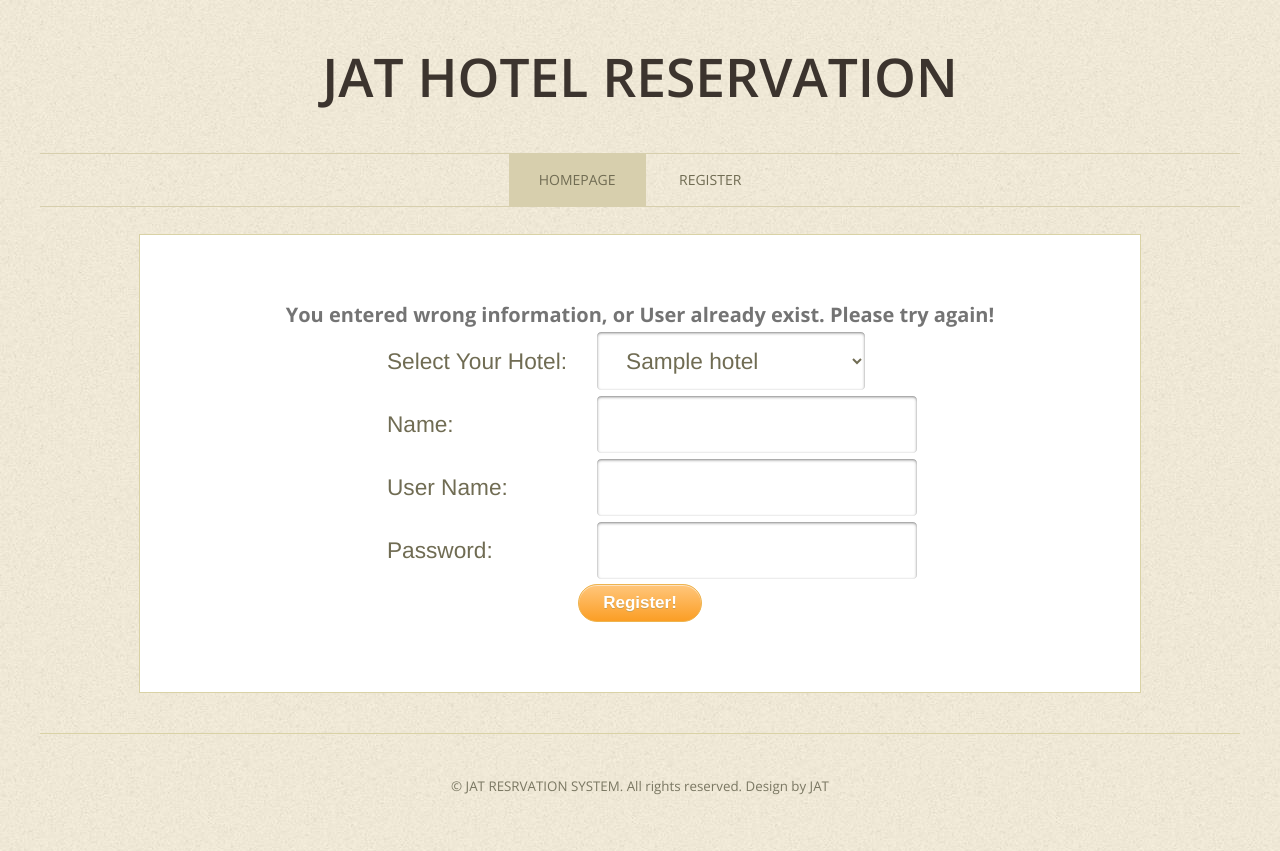
After one commit to jaypatel1392/The-Data-Miners-SJSU, a PHP site: page /manager/retry.php in a window 1280 px wide. The commit adds this page. Run offline with PHP 8.4, Linux system fonts and the light colour scheme; tables that the repository leaves empty or names only in its code hold one stand-in row (values such as "Sample post").

Commit message:
Merging, updating, and reorganizing
Merging: css files, index.php
Updating: updated all php files to have the links navigating to each
other; updated the header to link to index.php; swapped “about us” and
“cancel” position
Reorganizing: copied Jay’s manager folder to be not so nested for
cleaner code.

also tweak’d jay’s code for the CSS class highlighting and change
“index.html” to “index.php”

```diff
--- a/cancel.php
+++ b/cancel.php
@@ -26,16 +26,16 @@ Released   : 20130428
 </head>
 <body>
 <div id="logo" class="container">
-	<h1><a href="#">JAT Hotels</a></h1>
+	<h1><a href="../index.php">JAT Hotels</a></h1>
 </div>
 <div id="menu-wrapper">
 	<div id="menu" class="container">
 		<ul>
 			<li><a href="index.php">Homepage</a></li>
 			<li><a href="rent.php">Rent a Room</a></li>
-			<li><a href="#">Manager Login</a></li>
+			<li><a href="manager/login.php">Manager Login</a></li>
+			<li class="current_page_item"><a href="cancel.php">Cancel Reservation</a></li>
 			<li><a href="#">About Us</a></li>
-			<li class="current_page_item"><a href="cancel.php">Cancel Reservation</a></li>
 			<li><a href="#">Contact Us</a></li>
 		</ul>
 	</div>
--- a/cancel_result.php
+++ b/cancel_result.php
@@ -26,16 +26,16 @@ Released   : 20130428
 </head>
 <body>
 <div id="logo" class="container">
-	<h1><a href="#">JAT Hotels</a></h1>
+	<h1><a href="../index.php">JAT Hotels</a></h1>
 </div>
 <div id="menu-wrapper">
 	<div id="menu" class="container">
 		<ul>
 			<li><a href="index.php">Homepage</a></li>
 			<li><a href="rent.php">Rent a Room</a></li>
-			<li><a href="#">Manager Login</a></li>
+			<li><a href="manager/login.php">Manager Login</a></li>
+			<li class="current_page_item"><a href="cancel.php">Cancel Reservation</a></li>
 			<li><a href="#">About Us</a></li>
-			<li class="current_page_item"><a href="cancel.php">Cancel Reservation</a></li>
 			<li><a href="#">Contact Us</a></li>
 		</ul>
 	</div>
--- a/default.css
+++ b/default.css
@@ -124,6 +124,7 @@ ul.style1 .first
 
 #logo h1 {
 	padding: 0px 0px 0px 0px;
+	text-transform: uppercase;
 	font-size: 4em;
 	font-weight: 600;
 	color: #706C53
@@ -150,17 +151,11 @@ ul.style1 .first
 
 /* Menu */
 
-#menu-wrapper {
-	overflow: hidden;
+#menu {
 	height: 52px;
 	margin-bottom: 2em;
 	border-top: 1px solid #D7CFAD;
 	border-bottom: 1px solid #D7CFAD;
-}
-
-#menu {
-	overflow: hidden;
-	height: 52px;
 }
 
 #menu ul {
@@ -204,6 +199,15 @@ ul.style1 .first
 #page {
 	overflow: hidden;
 	width: 1100px;
+	margin-bottom: 3em;
+	padding: 5em 50px;
+	background: #FFF;
+	border: 1px solid #D9D2A5;
+}
+
+#managerpage {
+	overflow: hidden;
+	width: 900px;
 	margin-bottom: 3em;
 	padding: 5em 50px;
 	background: #FFF;
@@ -260,6 +264,101 @@ ul.style1 .first
 #sidebar {
 }
 
+/** TEXT **/
+
+.formtext
+{
+	font-family: "HelveticaNeue-Light", "Helvetica Neue Light", "Helvetica Neue", Helvetica, Arial, "Lucida Grande", sans-serif;
+    font-weight: 400;
+    font-size: 1.7em;
+    padding: 15px 25px;
+	color: #706C53;
+
+}
+
+
+
+/** Button **/
+
+.btn {
+	-moz-box-shadow:inset 0px 1px 0px 0px #fce2c1;
+	-webkit-box-shadow:inset 0px 1px 0px 0px #fce2c1;
+	box-shadow:inset 0px 1px 0px 0px #fce2c1;
+	background:-webkit-gradient(linear, left top, left bottom, color-stop(0.05, #ffc477), color-stop(1, #fb9e25));
+	background:-moz-linear-gradient(top, #ffc477 5%, #fb9e25 100%);
+	background:-webkit-linear-gradient(top, #ffc477 5%, #fb9e25 100%);
+	background:-o-linear-gradient(top, #ffc477 5%, #fb9e25 100%);
+	background:-ms-linear-gradient(top, #ffc477 5%, #fb9e25 100%);
+	background:linear-gradient(to bottom, #ffc477 5%, #fb9e25 100%);
+	filter:progid:DXImageTransform.Microsoft.gradient(startColorstr='#ffc477', endColorstr='#fb9e25',GradientType=0);
+	background-color:#ffc477;
+	-moz-border-radius:32px;
+	-webkit-border-radius:32px;
+	border-radius:32px;
+	border:1px solid #eeb44f;
+	display:inline-block;
+	cursor:pointer;
+	color:#ffffff;
+	font-family:arial;
+	font-size:17px;
+	font-weight:bold;
+	padding:8px 24px;
+	text-decoration:none;
+	text-shadow:0px 1px 0px #cc9f52;
+}
+.btn:hover {
+	background:-webkit-gradient(linear, left top, left bottom, color-stop(0.05, #fb9e25), color-stop(1, #ffc477));
+	background:-moz-linear-gradient(top, #fb9e25 5%, #ffc477 100%);
+	background:-webkit-linear-gradient(top, #fb9e25 5%, #ffc477 100%);
+	background:-o-linear-gradient(top, #fb9e25 5%, #ffc477 100%);
+	background:-ms-linear-gradient(top, #fb9e25 5%, #ffc477 100%);
+	background:linear-gradient(to bottom, #fb9e25 5%, #ffc477 100%);
+	filter:progid:DXImageTransform.Microsoft.gradient(startColorstr='#fb9e25', endColorstr='#ffc477',GradientType=0);
+	background-color:#fb9e25;
+}
+.btn:active {
+	position:relative;
+	top:1px;
+}
+
+inputs:-webkit-input-placeholder {
+    color: #b5b5b5;
+}
+
+inputs-moz-placeholder {
+    color: #b5b5b5;
+}
+
+.inputs {
+    width: 270px;
+    padding: 15px 25px;
+    font-family: "HelveticaNeue-Light", "Helvetica Neue Light", "Helvetica Neue", Helvetica, Arial, "Lucida Grande", sans-serif;
+    font-weight: 400;
+    font-size: 1.7em;
+    text-shadow: 1px 1px 0 rgba(256, 256, 256, 1.0);
+    background: #FFF;
+    border: 1px solid #FFF;
+    border-radius: 5px;
+    box-shadow: inset 0 1px 3px rgba(0, 0, 0, 0.50);
+    -moz-box-shadow: inset 0 1px 3px rgba(0, 0, 0, 0.50);
+    -webkit-box-shadow: inset 0 1px 3px rgba(0, 0, 0, 0.50);
+	color: #706C53;
+}
+
+.inputs:focus {
+    background: #DFE9EC;
+    color: #414848;
+    box-shadow: inset 0 1px 2px rgba(0, 0, 0, 0.25);
+    -moz-box-shadow: inset 0 1px 2px rgba(0, 0, 0, 0.25);
+    -webkit-box-shadow: inset 0 1px 2px rgba(0, 0, 0, 0.25);
+    outline: 0;
+}
+
+.inputs:hover {
+    background: #DFE9EC;
+    color: #414848;
+}
+
 /* Footer */
 
 #footer {
@@ -276,16 +375,3 @@ ul.style1 .first
 #footer a {
 	color: #7A7762;
 }
-
-table, th, td
-{
-   border: 1px solid black;
-    text-align: center;
-    border-collapse: separate;
-  border-spacing: 0;
-
-}
-th, td
-{
-	 padding:15px;
-}
--- a/index.php
+++ b/index.php
@@ -22,16 +22,16 @@ Released   : 20130428
 </head>
 <body>
 <div id="logo" class="container">
-	<h1><a href="#">JAT Hotels</a></h1>
+	<h1><a href="index.php">JAT Hotels</a></h1>
 </div>
 <div id="menu-wrapper">
 	<div id="menu" class="container">
 		<ul>
 			<li class="current_page_item"><a href="#">Homepage</a></li>
 			<li><a href="rent.php">Rent a Room</a></li>
-			<li><a href="#">Manager Login</a></li>
+			<li><a href="manager/login.php">Manager Login</a></li>
+			<li><a href="cancel.php">Cancel Reservation</a></li>
 			<li><a href="#">About Us</a></li>
-			<li><a href="cancel.php">Cancel Reservation</a></li>
 			<li><a href="#">Contact Us</a></li>
 		</ul>
 	</div>
--- /dev/null
+++ b/manager/logout.php
@@ -0,0 +1,5 @@
+<?php
+session_start();
+session_destroy();
+header('Location: ../index.php');
+?>
--- /dev/null
+++ b/manager/retry.php
@@ -0,0 +1,83 @@
+<!DOCTYPE html PUBLIC "-//W3C//DTD XHTML 1.0 Strict//EN" "http://www.w3.org/TR/xhtml1/DTD/xhtml1-strict.dtd">
+<!--
+Design by TEMPLATED
+http://templated.co
+Released for free under the Creative Commons Attribution License
+
+Name       : Doubtless
+Description: A two-column, fixed-width design with dark color scheme.
+Version    : 1.0
+Released   : 20130428
+
+-->
+<html xmlns="http://www.w3.org/1999/xhtml">
+<head>
+<meta http-equiv="Content-Type" content="text/html; charset=utf-8" />
+<title></title>
+<meta name="keywords" content="" />
+<meta name="description" content="" />
+<link href="http://fonts.googleapis.com/css?family=Open+Sans:400,300,600,700|Archivo+Narrow:400,700" rel="stylesheet" type="text/css">
+<link href="../default.css" rel="stylesheet" type="text/css" media="all" />
+
+<?php include("../dbconnect.php") ?>
+<!--[if IE 6]>
+<link href="default_ie6.css" rel="stylesheet" type="text/css" />
+<![endif]-->
+</head>
+<body>
+<div id="logo" class="container">
+	<h1><a href="../index.php">JAT HOTEL RESERVATION</a></h1>
+</div>
+<div id="menu" class="container">
+	<ul>
+		<li class="current_page_item"><a href="../index.php">Homepage</a></li>
+        <li><a href="register.php">Register</a></li>
+	</ul>
+</div>
+
+<div id="managerpage" class="container">
+	<form action="verify.php" method="post"> <!--SEND TO Verify.php afterwards -->
+    	<h2 align="center">You entered wrong information, or User already exist. Please try again!</h2>
+            <table align="center">
+            <tr>
+            	<td><label class="formtext">Select Your Hotel: </label></td>
+                <td>
+                	<select name="hotel" class="inputs">
+					<?php
+                    $sql = "select companyName from hotels";
+                    $result = mysqli_query($conn, $sql);
+
+                    if($result) {
+                       while(list($name) = mysqli_fetch_array($result)) {
+						   print "<option value=\"$name\">$name</option>";
+					   }
+                    }
+					?>
+                    </select>
+                </td>
+            </tr>
+            <tr>
+            	<td><label class="formtext">Name: </label></td>
+                <td><input type="text" name="name" size=20 class="inputs" /></td>
+            </tr>
+            <tr>
+            	<td><label class="formtext">User Name: </label></td>
+				<td><input type="text" name="username" size=20 class="inputs" /></td>
+            </tr>
+            <tr>
+            	<td><label class="formtext">Password: </label></td>
+				<td><input type="password" name="password" size=20 class="inputs" /></td>
+            </tr>
+            <tr>
+            	<td colspan="2" align="center">
+            		<input type="submit" value="Register!" class="btn"/>
+                </td>
+            </tr>
+        </table>
+   </form>
+</div>
+<div id="footer" class="container">
+	<p>&copy; JAT RESRVATION SYSTEM. All rights reserved. Design by JAT<p>
+</div>
+</body>
+</html>
--- a/rent.php
+++ b/rent.php
@@ -26,16 +26,16 @@ Released   : 20130428
 </head>
 <body>
 <div id="logo" class="container">
-	<h1><a href="#">JAT Hotels</a></h1>
+	<h1><a href="../index.php">JAT Hotels</a></h1>
 </div>
 <div id="menu-wrapper">
 	<div id="menu" class="container">
 		<ul>
 			<li><a href="index.php">Homepage</a></li>
 			<li class="current_page_item"><a href="rent.php">Rent a Room</a></li>
-			<li><a href="#">Manager Login</a></li>
+			<li><a href="manager/login.php">Manager Login</a></li>
+			<li><a href="cancel.php">Cancel Reservation</a></li>
 			<li><a href="#">About Us</a></li>
-			<li><a href="cancel.php">Cancel Reservation</a></li>
 			<li><a href="#">Contact Us</a></li>
 		</ul>
 	</div>
--- a/rentcheck.php
+++ b/rentcheck.php
@@ -26,16 +26,16 @@ Released   : 20130428
 </head>
 <body>
 <div id="logo" class="container">
-	<h1><a href="#">JAT Hotels</a></h1>
+	<h1><a href="../index.php">JAT Hotels</a></h1>
 </div>
 <div id="menu-wrapper">
 	<div id="menu" class="container">
 		<ul>
 			<li><a href="index.php">Homepage</a></li>
 			<li class="current_page_item"><a href="rent.php">Rent a Room</a></li>
-			<li><a href="#">Manager Login</a></li>
+			<li><a href="manager/login.php">Manager Login</a></li>
+			<li><a href="cancel.php">Cancel Reservation</a></li>
 			<li><a href="#">About Us</a></li>
-			<li><a href="cancel.php">Cancel Reservation</a></li>
 			<li><a href="#">Contact Us</a></li>
 		</ul>
 	</div>
```
Also changed, not shown: manager/confirm.php (added, +38 -0 lines), manager/home.php (added, +52 -0 lines), manager/login.php (added, +62 -0 lines), manager/register.php (added, +83 -0 lines), manager/relogin.php (added, +64 -0 lines), manager/verify.php (added, +59 -0 lines), submit.php (+4 -4 lines).
